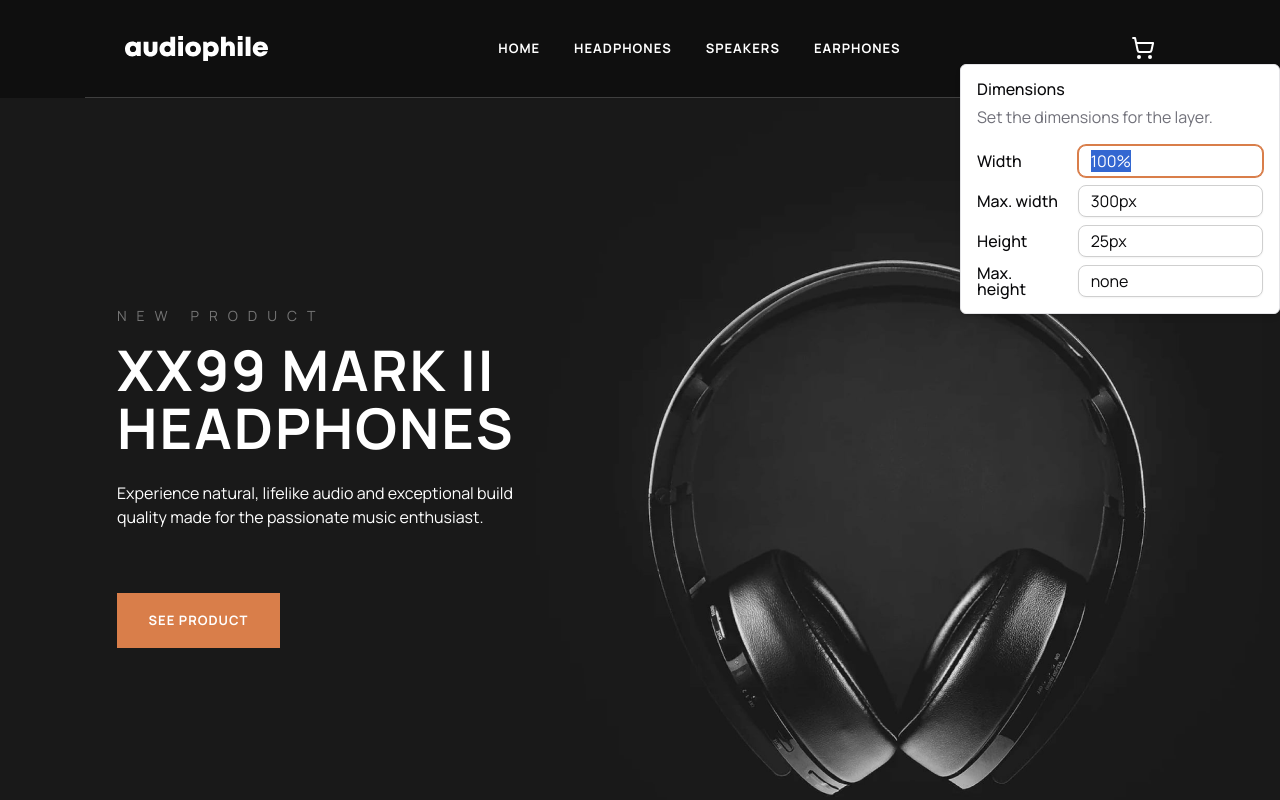
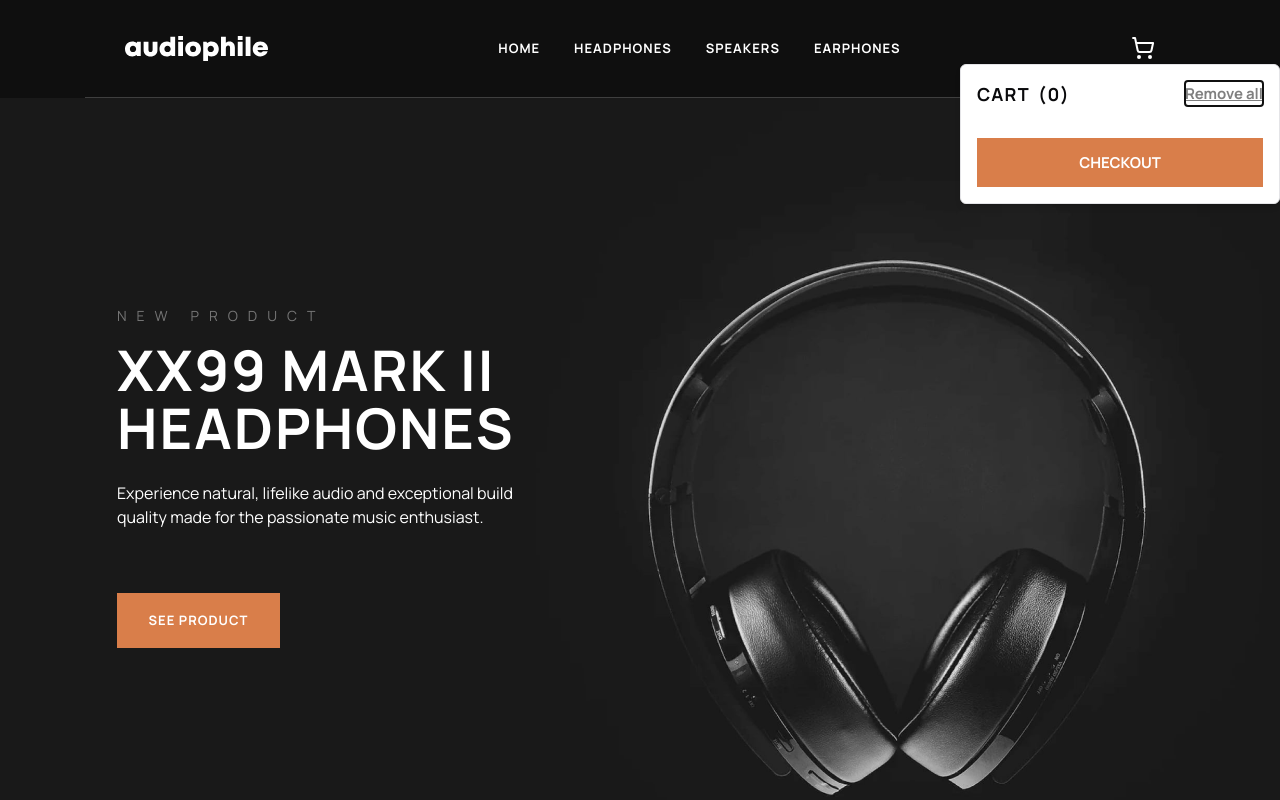
Before and after one commit to kwekuduahh/audiophile-ecommerce-website, a React (Vite) app: page / in a window 1280 px wide. Both pictures are taken after a click on the icon 1143 px from the left and 48 px from the top of the page. Shown: the top 800 px of the page. Built offline with nearby package versions, Linux system fonts and the light colour scheme.

Commit message:
updated cart ui

```diff
--- a/package.json
+++ b/package.json
@@ -14,6 +14,7 @@
 		"@radix-ui/react-label": "^2.1.7",
 		"@radix-ui/react-popover": "^1.1.14",
 		"@radix-ui/react-radio-group": "^1.3.7",
+		"@uidotdev/usehooks": "^2.4.1",
 		"class-variance-authority": "^0.7.1",
 		"clsx": "^2.1.1",
 		"lucide-react": "^0.513.0",
--- a/src/Components/Design/CartPopover.tsx
+++ b/src/Components/Design/CartPopover.tsx
@@ -16,46 +16,17 @@ export const CartPopover: React.FC<CartProps> = ({ children }) => {
 			<PopoverTrigger asChild>{children}</PopoverTrigger>
 			<PopoverContent className="w-80">
 				<div className="grid gap-4">
-					<div className="space-y-2">
-						<h4 className="leading-none font-medium">Dimensions</h4>
-						<p className="text-muted-foreground text-sm">
-							Set the dimensions for the layer.
-						</p>
+					<div className="flex flex-row justify-between">
+						<div className="flex flex-row items-center uppercase gap-x-2 text-h6">
+							<h4 className="leading-none ">Cart</h4>
+							<span>(0)</span>
+						</div>
+						<button className='underline text-body text-pureBlack/50'>Remove all</button>
 					</div>
-					<div className="grid gap-2">
-						<div className="grid grid-cols-3 items-center gap-4">
-							<Label htmlFor="width">Width</Label>
-							<Input
-								id="width"
-								defaultValue="100%"
-								className="col-span-2 h-8"
-							/>
-						</div>
-						<div className="grid grid-cols-3 items-center gap-4">
-							<Label htmlFor="maxWidth">Max. width</Label>
-							<Input
-								id="maxWidth"
-								defaultValue="300px"
-								className="col-span-2 h-8"
-							/>
-						</div>
-						<div className="grid grid-cols-3 items-center gap-4">
-							<Label htmlFor="height">Height</Label>
-							<Input
-								id="height"
-								defaultValue="25px"
-								className="col-span-2 h-8"
-							/>
-						</div>
-						<div className="grid grid-cols-3 items-center gap-4">
-							<Label htmlFor="maxHeight">Max. height</Label>
-							<Input
-								id="maxHeight"
-								defaultValue="none"
-								className="col-span-2 h-8"
-							/>
-						</div>
+					<div className="grid grid-cols-1 gap-2">
+
 					</div>
+					<button className='px-8 py-3 uppercase duration-300 text-body text-pureWhite bg-darkOrange hover:bg-fadedOrange' >Checkout</button>
 				</div>
 			</PopoverContent>
 		</Popover>
--- a/src/Components/Design/Footer.tsx
+++ b/src/Components/Design/Footer.tsx
@@ -9,7 +9,7 @@ const Footer = () => {
 				<div className="relative flex flex-col items-center w-full p-6 lg:p-10 gap-y-8 md:items-start">
 					<div className="absolute top-0 w-24 h-2 bg-darkOrange"></div>
 					<div className="flex flex-col items-center w-full md:items-start lg:flex lg:flex-row lg:justify-between lg:items-center">
-                        <Link to="/" >
+						<Link to="/">
 							<img
 								src="/audiophileLogo.svg"
 								alt="Logo of Audiophile"
--- a/src/Pages/ProductDetail.tsx
+++ b/src/Pages/ProductDetail.tsx
@@ -1,109 +1,189 @@
-import React from 'react'
-import { Link, useParams } from 'react-router'
-import data from '@/json/data.json'
+import React from 'react';
+import { Link, useParams } from 'react-router';
+import data from '@/json/data.json';
 import { Minus, Plus } from 'lucide-react';
 import { Button } from '@/Components/ui/Button';
 import { useDisplayType } from '@/hooks/Display';
+import { useLocalStorage } from '@uidotdev/usehooks';
+import type { CartItem, Include } from '@/Types/Types';
 
 const ProductDetail: React.FC = () => {
-
     const display = useDisplayType();
     let quantity = 1;
     const { slug } = useParams();
     const { category } = useParams();
 
-    const Product = data.filter((product) => product.slug === slug);
+    const product = data.find((product) => product.slug === slug);
+
+    const [cart, setCart] = useLocalStorage<CartItem[]>("cart", []);
+
+
+    const addToCart = () => {
+
+        const cartItem = {
+            id: product?.id,
+            quantity: 1,
+            name: product?.name,
+            productImage: product?.categoryImage.mobile,
+            price: product?.price
+        };
+
+        const newCart = [...cart, cartItem];
+        setCart(newCart);
+    };
+
+    const increaseQty = () => {
+        const selectedItem = cart.find((cartItem) => cartItem.id === product?.id);
+        if (selectedItem) {
+            const updatedCart = cart.map((item) =>
+                item.id === product?.id
+                    ? { ...item, quantity: (item.quantity ?? 0) + 1 }
+                    : item
+            );
+            setCart(updatedCart);
+        }
+        quantity += 1;
+    };
+
+    const decreaseQty = () => {
+        if (quantity > 1) {
+            const selectedItem = cart.find((cartItem) => cartItem.id === product?.id);
+            if (selectedItem && selectedItem.quantity && selectedItem.quantity > 1) {
+                const updatedCart = cart.map((item) =>
+                    item.id === product?.id
+                        ? { ...item, quantity: (item.quantity ?? 0) - 1 }
+                        : item
+                );
+                setCart(updatedCart);
+            }
+            quantity -= 1;
+        }
+    };
 
     return (
         <>
-            <header className='w-full px-8 bg-pureWhite pt-7'>
+            <header className="w-full px-8 bg-pureWhite pt-7">
                 <div className="flex flex-row items-start viewport">
-                    <Link to={`/${category}`} className='text-pureBlack/50'>Go Back</Link>
+                    <Link to={`/${category}`} className="text-pureBlack/50">
+                        Go Back
+                    </Link>
                 </div>
             </header>
-            {Product.map((product) => (<>
-                <section key={product.id} className='flex flex-row w-full py-12 bg-pureWhite lg:gap-y-24'>
+
+            {product && <>
+                <section
+                    key={product?.id}
+                    className="flex flex-row w-full py-12 bg-pureWhite lg:gap-y-24"
+                >
                     <div className="flex flex-col items-center w-full px-8 lg:flex lg:flex-row lg:items-start gap-x-12 viewport">
-                        <div className='lg:w-[33.75rem] md:max-w-[680px] md:w-[80%] w-[90%] bg-darkWhite rounded-[8px] overflow-hidden'>
-
+                        <div className="lg:w-[33.75rem] md:max-w-[680px] md:w-[80%] w-[90%] bg-darkWhite rounded-[8px] overflow-hidden">
                             <img src={product.categoryImage[display]} />
                         </div>
                         <div className="flex flex-col px-8 gap-y-10">
-                            <div className={`flex flex-col gap-y-8 mx-auto lg:mx-0 pt-6  max-w-[398px] text-center md:text-start items-start lg:items-start md:items-center`}>
+                            <div
+                                className={`flex flex-col gap-y-8 mx-auto lg:mx-0 pt-6  max-w-[398px] text-center md:text-start items-start lg:items-start md:items-center`}
+                            >
                                 <p className="items-start uppercase text-overline text-darkOrange md:text-center text-start">
                                     New Product
                                 </p>
-                                <h2 className='uppercase text-h2 text-pureBlack text-start md:text-center lg:text-start'>{product.name}</h2>
-                                <p className=' text-body text-pureBlack/50 text-start md:text-center lg:text-start'>{product.description}</p>
-                                <p className='text-h6 text-pureBlack'>{`$ `}{product.price}</p>
+                                <h2 className="uppercase text-h2 text-pureBlack text-start md:text-center lg:text-start">
+                                    {product.name}
+                                </h2>
+                                <p className=" text-body text-pureBlack/50 text-start md:text-center lg:text-start">
+                                    {product.description}
+                                </p>
+                                <p className="text-h6 text-pureBlack">
+                                    {`$ `}
+                                    {product.price}
+                                </p>
                             </div>
                             <div className="flex flex-row items-start w-full gap-x-4 md:items-center lg:items-start">
                                 <div className="flex flex-row items-center p-2 gap-x-4 bg-darkWhite w-fit">
-                                    <Minus className="w-4 h-4 stroke-black" />
+                                    <button onClick={() => decreaseQty} ><Minus className="w-4 h-4 stroke-black" /></button>
                                     <div className="px-3 text-center ">
                                         <div className="font-bold tracking-tighter text-md ">
                                             {quantity}
                                         </div>
                                     </div>
-                                    <Plus className="w-4 h-4 stroke-black" />
+                                    <button onClick={() => {
+                                        increaseQty
+                                    }}>
+                                        <Plus className="w-4 h-4 stroke-black" />
+                                    </button>
                                 </div>
-                                <Button variant='Solid' action='add to cart' link={``} ></Button>
+                                <button className='px-8 py-3 uppercase duration-300 text-body text-pureWhite bg-darkOrange hover:bg-fadedOrange' onClick={() => addToCart}>Add To Cart</button>
                             </div>
                         </div>
                     </div>
                 </section>
-                <section className='flex flex-col w-full bg-pureWhite lg:gap-y-24'>
+                <section className="flex flex-col w-full bg-pureWhite lg:gap-y-24">
                     <div className="flex flex-col w-full px-8 py-20 viewport gap-y-6">
-                        <h3 className='uppercase text-h3 text-pureBlack'>Features</h3>
-                        <p className='text-body text-pureBlack/50'>{product.features}</p>
+                        <h3 className="uppercase text-h3 text-pureBlack">Features</h3>
+                        <p className="text-body text-pureBlack/50">{product.features}</p>
                     </div>
                 </section>
-                <section className='flex flex-col w-full bg-pureWhite lg:gap-y-24'>
+                <section className="flex flex-col w-full bg-pureWhite lg:gap-y-24">
                     <div className="flex flex-col justify-between w-full gap-3 px-8 py-20 lg:flex-row viewport ">
-                        <h3 className='w-full uppercase text-h3 text-pureBlack'>in the box</h3>
+                        <h3 className="w-full uppercase text-h3 text-pureBlack">
+                            in the box
+                        </h3>
                         <div className="flex flex-col w-full gap-3">
-                            {product.includes.map((includes) => (
-                                <div className='flex flex-row w-full gap-x-8 text-body text-pureBlack/50'>
-                                    <p className='text-darkOrange text-body'>{`${includes.quantity}x`}</p>
-                                    <p className='text-pureBlack/50 text-body'>{includes.item}</p>
-                                </div>))}</div>
+                            {product?.includes?.map((include: Include) => (
+                                <div className="flex flex-row w-full gap-x-8 text-body text-pureBlack/50">
+                                    <p className="text-darkOrange text-body">{`${include.quantity}x`}</p>
+                                    <p className="text-pureBlack/50 text-body">
+                                        {include.item}
+                                    </p>
+                                </div>
+                            ))}
+                        </div>
                     </div>
                 </section>
-                <section className='flex flex-col w-full bg-pureWhite lg:gap-y-24'>
+                <section className="flex flex-col w-full bg-pureWhite lg:gap-y-24">
                     <div className="flex flex-col w-full gap-4 px-8 py-20 lg:grid lg:grid-cols-2 lg:grid-rows-2 viewport ">
-                        <img src={product.gallery.first[display]} className='lg:col-span-1 rounded-[8px] w-full h-full' />
-                        <img src={product.gallery.second[display]} className='lg:col-span-1 lg:row-span-2 h-full w-full rounded-[8px]' />
-                        <img src={product.gallery.third[display]} className='lg:col-span-1 rounded-[8px] w-full h-full' />
+                        <img
+                            src={product.gallery.first[display]}
+                            className="lg:col-span-1 rounded-[8px] w-full h-full"
+                        />
+                        <img
+                            src={product.gallery.second[display]}
+                            className="lg:col-span-1 lg:row-span-2 h-full w-full rounded-[8px]"
+                        />
+                        <img
+                            src={product.gallery.third[display]}
+                            className="lg:col-span-1 rounded-[8px] w-full h-full"
+                        />
                     </div>
                 </section>
-                <section className='flex flex-col w-full bg-pureWhite lg:gap-y-24'>
+                <section className="flex flex-col w-full bg-pureWhite lg:gap-y-24">
                     <div className="flex flex-col items-center w-full px-8 py-20 gap-y-5 viewport">
-                        <h3 className='uppercase text-h3 text-pureBlack'>{`You may Also like`}</h3>
+                        <h3 className="uppercase text-h3 text-pureBlack">{`You may Also like`}</h3>
                         <div className="flex flex-col lg:flex lg:flex-row lg:gap-x-4 gap-y-5">
                             <div className="flex flex-col lg:flex-row gap-x-[1.5rem]">
-                                {product.others.map((other) => (
-                                    <div className='flex flex-col items-center gap-y-[1.5rem]'>
-                                        <div className='md:w-[80%] w-[90%]  bg-darkWhite rounded-[8px] overflow-hidden'>
-                                            <img src={other.image[display]} />
+                                {product.others.map((otherItem) => (
+                                    <div key={product.id} className="flex flex-col items-center gap-y-[1.5rem]">
+                                        <div className="md:w-[80%] w-[90%]  bg-darkWhite rounded-[8px] overflow-hidden">
+                                            <img src={otherItem.image[display]} />
                                         </div>
                                         <h5 className="text-center uppercase text-pureBlack text-h5 ">
-                                            {other.name}
+                                            {otherItem.name}
                                         </h5>
                                         <Button
                                             action="See Product"
-                                            link={`/${category}/${other.slug}`} variant="Solid"
+                                            link={`/${category}/${otherItem.slug}`}
+                                            variant="Solid"
                                             className="mt-12 text-subtitle text-pureWhite w-fit"
-                                        ></Button></div>))}
-
+                                        ></Button>
+                                    </div>
+                                ))}
                             </div>
-
                         </div>
                     </div>
-                </section >
-            </>))
-            }
+                </section>
+            </>}
+
         </>
-    )
-}
+    );
+};
 
-export default ProductDetail
+export default ProductDetail;
```
Also changed, not shown: src/Components/Core/DetailLayout.tsx (+10 -10 lines), src/Pages/CategoryProductList.tsx (+26 -21 lines), src/Types/Types.ts (+12 -4 lines), src/router.tsx (+4 -4 lines), 1 other file (tests, documents, lock files or other folders). Lines whose indentation alone changed are shown as unchanged.
